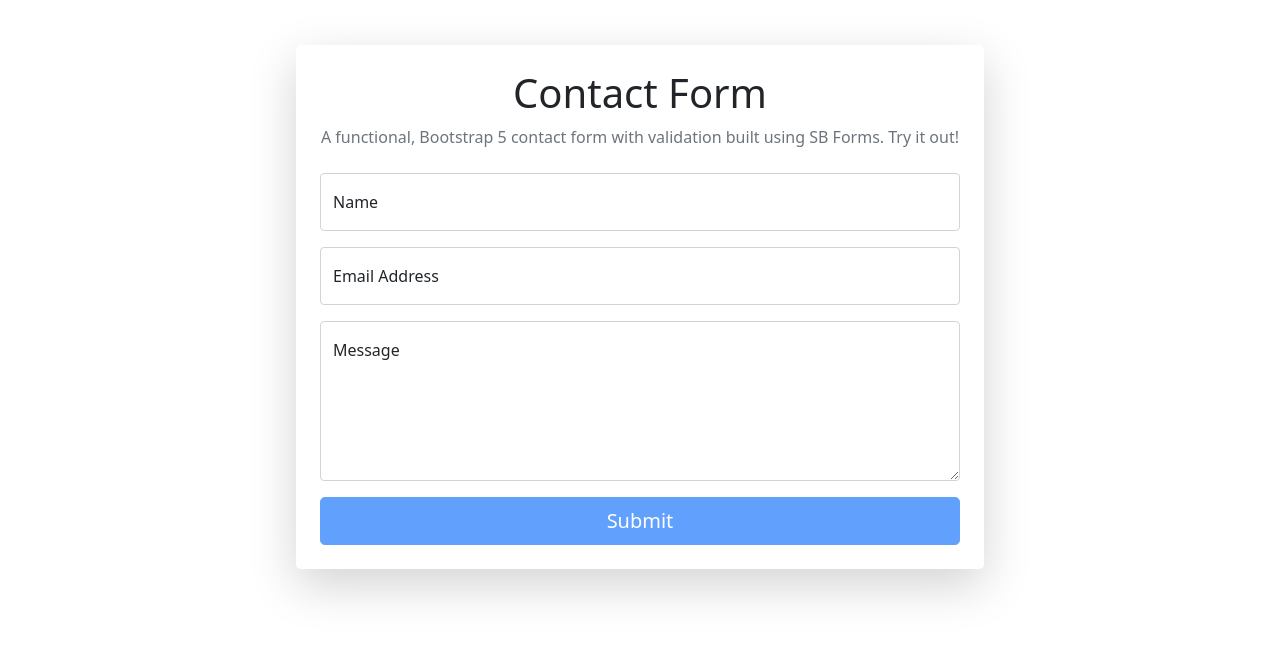
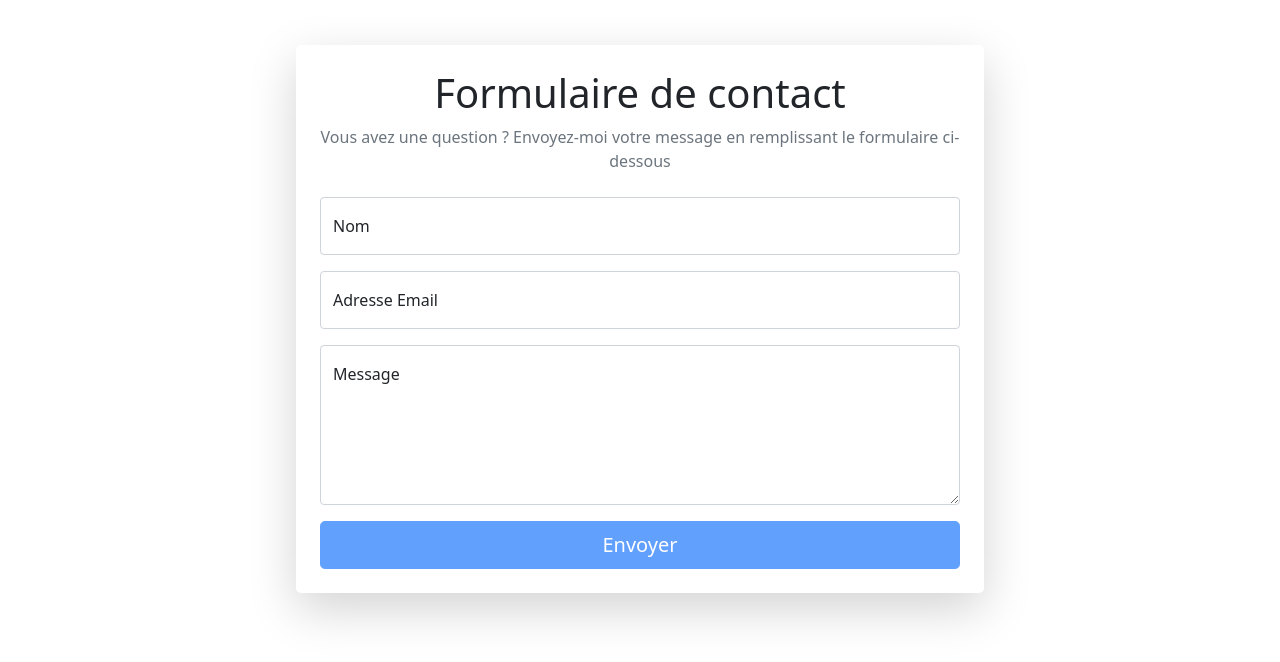
Before and after one commit to CorentinCls/CorentinCls.github.io, a plain HTML site: page index.html in a window 1280 px wide. Shown: the part 1435-2097 px from the top of the page. Drawn offline with nearby package versions, Linux system fonts and the light colour scheme.

Commit message:
MAJ Form

```diff
--- a/index.html
+++ b/index.html
@@ -149,8 +149,8 @@
                     <div class="card border-0 rounded-3 shadow-lg">
                         <div class="card-body p-4">
                             <div class="text-center">
-                                <div class="h1 fw-light">Contact Form</div>
-                                <p class="mb-4 text-muted">A functional, Bootstrap 5 contact form with validation built using SB Forms. Try it out!</p>
+                                <div class="h1 fw-light">Formulaire de contact</div>
+                                <p class="mb-4 text-muted">Vous avez une question ? Envoyez-moi votre message en remplissant le formulaire ci-dessous</p>
                             </div>
 
                             <!-- * * * * * * * * * * * * * *
@@ -168,29 +168,29 @@
                                 <!-- Name Input -->
                                 <div class="form-floating mb-3">
                                     <input class="form-control" id="name" type="text" placeholder="Name" data-sb-validations="required" />
-                                    <label for="name">Name</label>
-                                    <div class="invalid-feedback" data-sb-feedback="name:required">Name is required.</div>
+                                    <label for="name">Nom</label>
+                                    <div class="invalid-feedback" data-sb-feedback="name:required">Nom obligatoire.</div>
                                 </div>
 
                                 <!-- Email Input -->
                                 <div class="form-floating mb-3">
                                     <input class="form-control" id="emailAddress" type="email" placeholder="Email Address" data-sb-validations="required,email" />
-                                    <label for="emailAddress">Email Address</label>
-                                    <div class="invalid-feedback" data-sb-feedback="emailAddress:required">Email Address is required.</div>
-                                    <div class="invalid-feedback" data-sb-feedback="emailAddress:email">Email Address Email is not valid.</div>
+                                    <label for="emailAddress">Adresse Email</label>
+                                    <div class="invalid-feedback" data-sb-feedback="emailAddress:required">Adresse Email obligatoire.</div>
+                                    <div class="invalid-feedback" data-sb-feedback="emailAddress:email">Adresse Email invalide.</div>
                                 </div>
 
                                 <!-- Message Input -->
                                 <div class="form-floating mb-3">
                                     <textarea class="form-control" id="message" type="text" placeholder="Message" style="height: 10rem;" data-sb-validations="required"></textarea>
                                     <label for="message">Message</label>
-                                    <div class="invalid-feedback" data-sb-feedback="message:required">Message is required.</div>
+                                    <div class="invalid-feedback" data-sb-feedback="message:required">Message Obligatoire.</div>
                                 </div>
 
                                 <!-- Submit success message -->
                                 <div class="d-none" id="submitSuccessMessage">
                                     <div class="text-center mb-3">
-                                        <div class="fw-bolder">Form submission successful!</div>
+                                        <div class="fw-bolder">Formulaire Envoyer !</div>
                                         <p>To activate this form, sign up at</p>
                                         <a href="https://startbootstrap.com/solution/contact-forms">https://startbootstrap.com/solution/contact-forms</a>
                                     </div>
@@ -203,7 +203,7 @@
 
                                 <!-- Submit button -->
                                 <div class="d-grid">
-                                    <button class="btn btn-primary btn-lg disabled" id="submitButton" type="submit">Submit</button>
+                                    <button class="btn btn-primary btn-lg disabled" id="submitButton" type="submit">Envoyer</button>
                                 </div>
                             </form>
                             <!-- End of contact form -->
@@ -214,6 +214,7 @@
             </div>
         </div>
 
+        <!--SOCIAL LINKS-->
         <div class="container-fluid py-5">
             <div class="row text-center">
                 <div class="col-sm-6 col-lg-3 py-5">
@@ -310,3 +311,5 @@
     </body>
 
 </html>
+
+</html>
```
